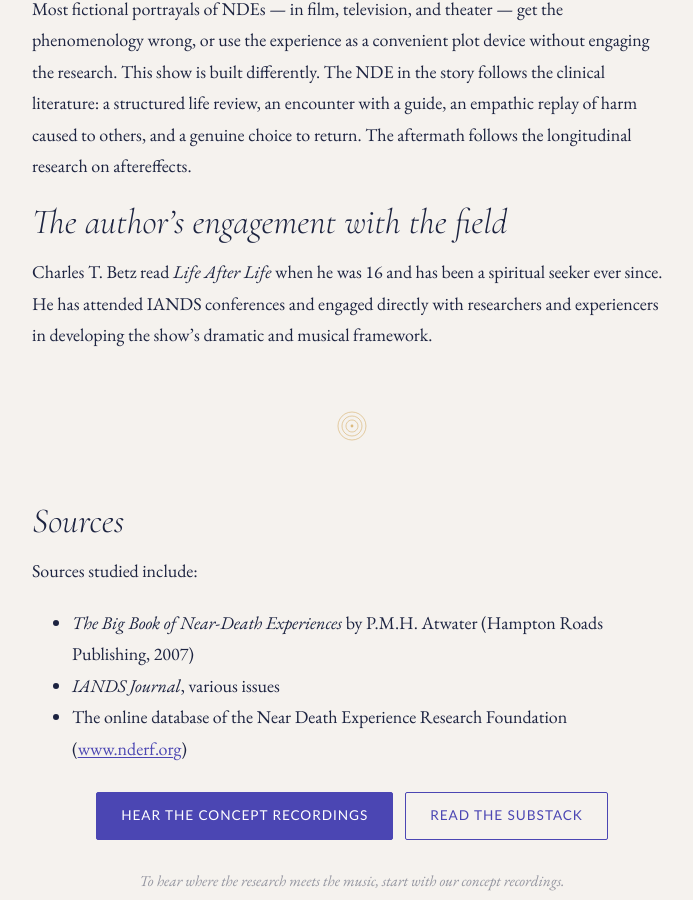
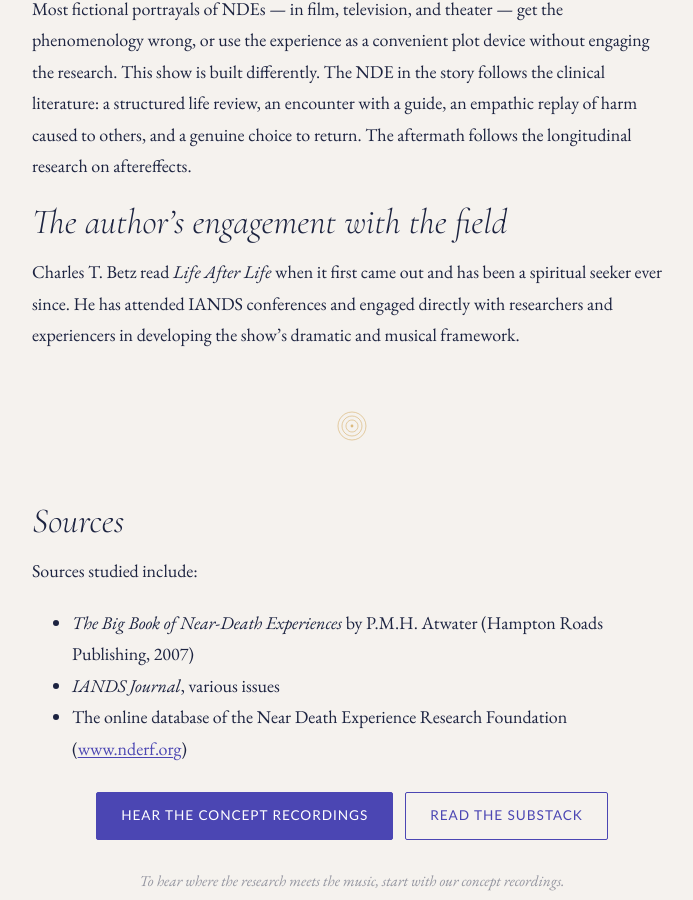
Before and after one commit to CharlesTBetz/5mlowroad, a Jekyll site: the page built from research.md, in a window 1280 px wide and 900 px high, scrolled down 1412 px. Shown: the whole window, without its empty margins (288-981 px from the left). Built offline with Jekyll 4.4.1, drawn with Linux system fonts in a browser that asks for light colours.

Commit message:
Research: bio reads when it first came out
Co-Authored-By: Claude Opus 5 (1M context) <noreply@anthropic.com>
Claude-Session: https://claude.ai/code/session_01YArKscLo6n1bmffAmzsHiX

```diff
--- a/research.md
+++ b/research.md
@@ -34,7 +34,7 @@ Most fictional portrayals of NDEs — in film, television, and theater — get t
 
 ## The author's engagement with the field
 
-Charles T. Betz read *Life After Life* when he was 16 and has been a spiritual seeker ever since. He has attended IANDS conferences and engaged directly with researchers and experiencers in developing the show's dramatic and musical framework.
+Charles T. Betz read *Life After Life* when it first came out and has been a spiritual seeker ever since. He has attended IANDS conferences and engaged directly with researchers and experiencers in developing the show's dramatic and musical framework.
 
 {% include divider.html %}
 
```
